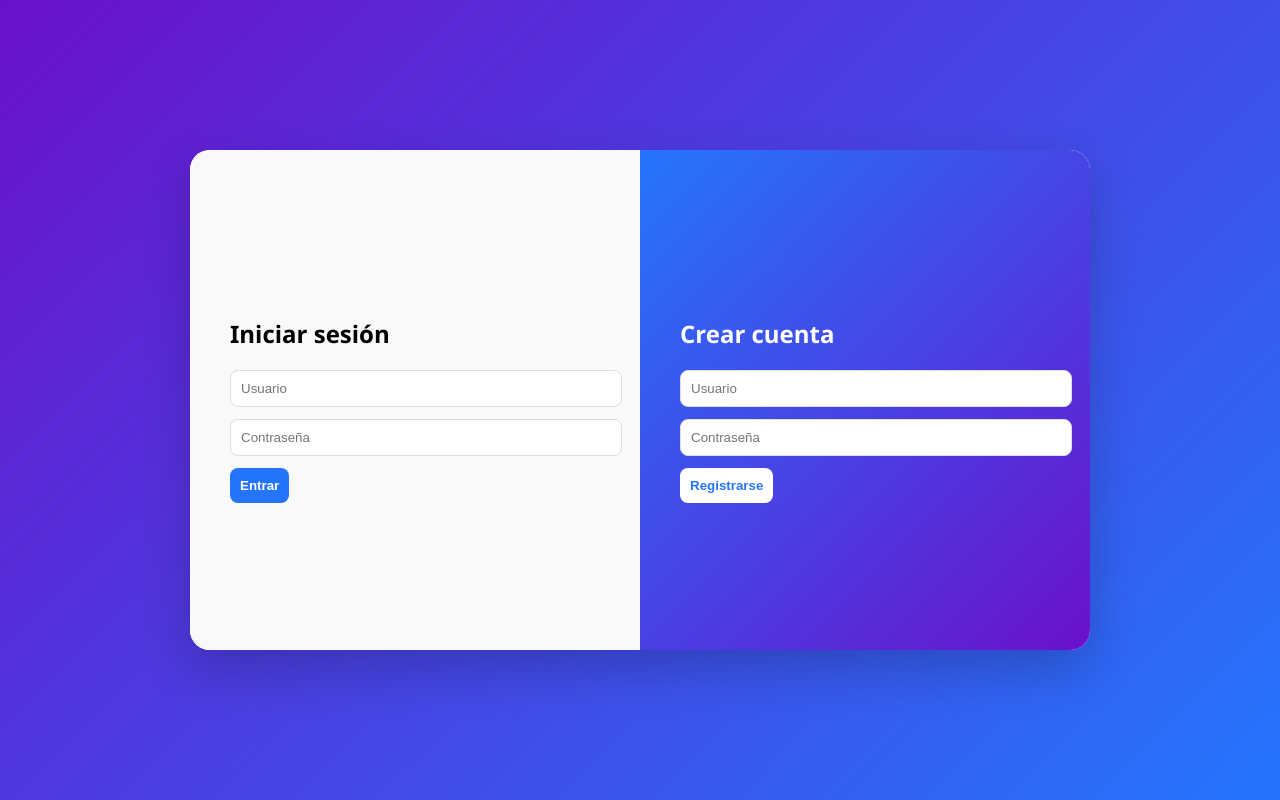
After one commit to TotiManuel/JMM, a Flask app: page /auth/auth in a window 1280 px wide. The commit adds this page. Run offline with Flask 3, Linux system fonts and the light colour scheme.

Commit message:
Add login

```diff
--- a/routes/auth.py
+++ b/routes/auth.py
@@ -1,24 +1,56 @@
-from flask import Blueprint, render_template, request, redirect, url_for, session
-from utils.auth import login_required
+from flask import Blueprint, render_template, request, redirect, url_for, session, flash
+from models.models import Usuario
+from extensions import db
 
 auth = Blueprint("auth", __name__)
 
-@auth.route('/login', methods=['GET', 'POST'])
+@auth.route('/auth', methods=['GET'])
+def auth_page():
+    return render_template('auth.html')
+
+
+# -------- LOGIN --------
+@auth.route('/login', methods=['POST'])
 def login():
 
-    if request.method == 'POST':
+    username = request.form.get('username')
+    password = request.form.get('password')
 
-        if request.form.get('username') == 'Julian' and request.form.get('password') == 'admin':
-            session['user'] = 'Julian'
+    user = Usuario.query.filter_by(username=username).first()
 
-            return redirect(url_for('main.home'))
+    if user and user.check_password(password):
+        session['user'] = user.username
+        return redirect(url_for('main.home'))
 
-    return render_template('login.html', title="Login")
+    flash("Credenciales incorrectas")
+    return redirect(url_for('auth.auth_page'))
 
 
+# -------- REGISTER --------
+@auth.route('/register', methods=['POST'])
+def register():
+
+    username = request.form.get('username')
+    password = request.form.get('password')
+
+    existing = Usuario.query.filter_by(username=username).first()
+
+    if existing:
+        flash("El usuario ya existe")
+        return redirect(url_for('auth.auth_page'))
+
+    user = Usuario(username=username)
+    user.set_password(password)
+
+    db.session.add(user)
+    db.session.commit()
+
+    flash("Cuenta creada, ahora inicia sesión")
+    return redirect(url_for('auth.auth_page'))
+
+
+# -------- LOGOUT --------
 @auth.route('/logout')
 def logout():
-
     session.pop('user', None)
-
-    return redirect(url_for('main.home'))
+    return redirect(url_for('auth.auth_page'))
--- /dev/null
+++ b/templates/auth.html
@@ -0,0 +1,137 @@
+<!DOCTYPE html>
+<html lang="es">
+<head>
+<meta charset="UTF-8">
+<title>Auth</title>
+
+<style>
+
+/* ====== BASE ====== */
+body{
+    margin:0;
+    height:100vh;
+    display:flex;
+    justify-content:center;
+    align-items:center;
+    background:linear-gradient(135deg,#6a11cb,#2575fc);
+    font-family:'Segoe UI', sans-serif;
+}
+
+/* ====== CONTENEDOR ====== */
+.auth-container{
+    width:900px;
+    height:500px;
+    background:white;
+    border-radius:20px;
+    display:flex;
+    overflow:hidden;
+    box-shadow:0 20px 50px rgba(0,0,0,0.2);
+}
+
+/* ====== COLUMNAS ====== */
+.auth-box{
+    flex:1;
+    padding:40px;
+    display:flex;
+    flex-direction:column;
+    justify-content:center;
+}
+
+.login-box{
+    background:#f9f9f9;
+}
+
+.register-box{
+    background:linear-gradient(135deg,#2575fc,#6a11cb);
+    color:white;
+}
+
+/* ====== TITULOS ====== */
+.auth-box h2{
+    margin-bottom:20px;
+}
+
+/* ====== INPUTS ====== */
+input{
+    width:100%;
+    padding:10px;
+    margin-bottom:12px;
+    border-radius:8px;
+    border:1px solid #ddd;
+}
+
+/* ====== BOTONES ====== */
+button{
+    padding:10px;
+    border:none;
+    border-radius:8px;
+    cursor:pointer;
+    font-weight:bold;
+}
+
+.login-box button{
+    background:#2575fc;
+    color:white;
+}
+
+.register-box button{
+    background:white;
+    color:#2575fc;
+}
+
+/* ====== FLASH ====== */
+.flash{
+    margin-bottom:10px;
+    font-size:14px;
+    color:red;
+}
+
+/* ====== RESPONSIVE ====== */
+@media(max-width:900px){
+    .auth-container{
+        flex-direction:column;
+        height:auto;
+    }
+}
+
+</style>
+
+</head>
+<body>
+
+<div class="auth-container">
+
+    <!-- LOGIN -->
+    <div class="auth-box login-box">
+        <h2>Iniciar sesión</h2>
+
+        {% with messages = get_flashed_messages() %}
+            {% if messages %}
+                {% for msg in messages %}
+                    <div class="flash">{{ msg }}</div>
+                {% endfor %}
+            {% endif %}
+        {% endwith %}
+
+        <form method="POST" action="{{ url_for('auth.login') }}">
+            <input type="text" name="username" placeholder="Usuario" required>
+            <input type="password" name="password" placeholder="Contraseña" required>
+            <button type="submit">Entrar</button>
+        </form>
+    </div>
+
+    <!-- REGISTER -->
+    <div class="auth-box register-box">
+        <h2>Crear cuenta</h2>
+
+        <form method="POST" action="{{ url_for('auth.register') }}">
+            <input type="text" name="username" placeholder="Usuario" required>
+            <input type="password" name="password" placeholder="Contraseña" required>
+            <button type="submit">Registrarse</button>
+        </form>
+    </div>
+
+</div>
+
+</body>
+</html>
```
Also changed, not shown: models/models.py (+12 -0 lines), templates/navbar.html (+18 -4 lines), utils/auth.py (+3 -4 lines).
